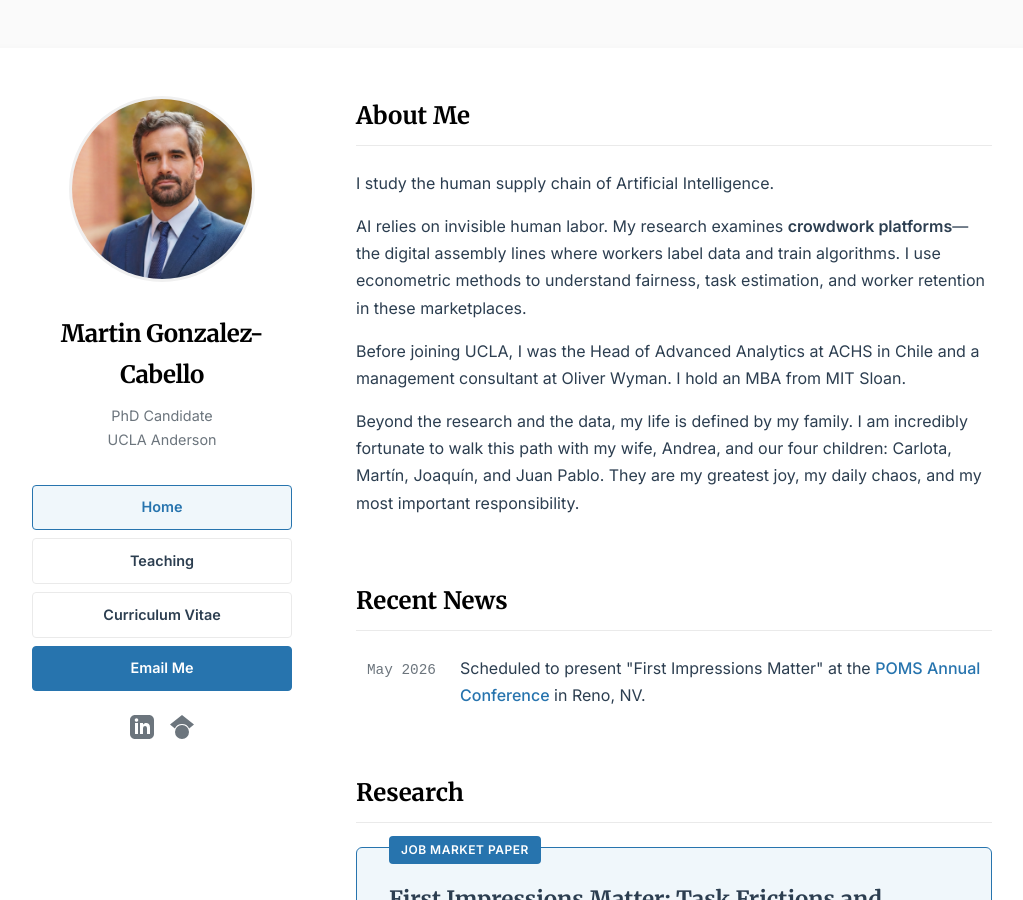
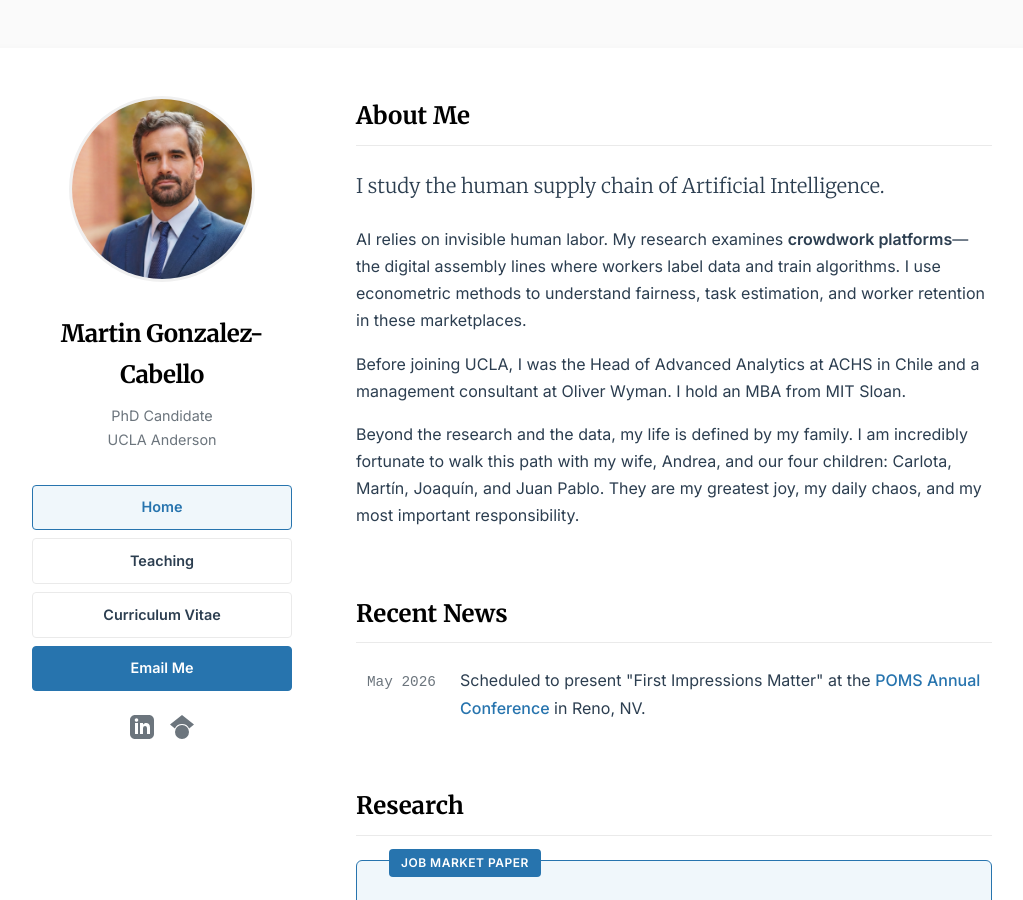
Before and after one commit to martins73/research-site, a Jekyll site: the page built from index.html, in a window 1280 px wide and 900 px high. Shown: the whole window, without its empty margins (128-1151 px from the left). Built offline with Jekyll 4.4.1, drawn with Linux system fonts in a browser that asks for light colours.

Commit message:
Add lead class to About Me paragraph

```diff
--- a/index.html
+++ b/index.html
@@ -6,7 +6,7 @@ active_page: home
 
 <section id="about">
     <h2>About Me</h2>
-    <p>I study the human supply chain of Artificial Intelligence.</p>
+    <p class="lead">I study the human supply chain of Artificial Intelligence.</p>
     <p>AI relies on invisible human labor. My research examines <strong>crowdwork platforms</strong>—the digital assembly lines where workers label data and train algorithms. I use econometric methods to understand fairness, task estimation, and worker retention in these marketplaces.</p>
     <p>Before joining UCLA, I was the Head of Advanced Analytics at ACHS in Chile and a management consultant at Oliver Wyman. I hold an MBA from MIT Sloan.</p>
     <p>Beyond the research and the data, my life is defined by my family. I am incredibly fortunate to walk this path with my wife, Andrea, and our four children: Carlota, Martín, Joaquín, and Juan Pablo. They are my greatest joy, my daily chaos, and my most important responsibility.</p>
```
